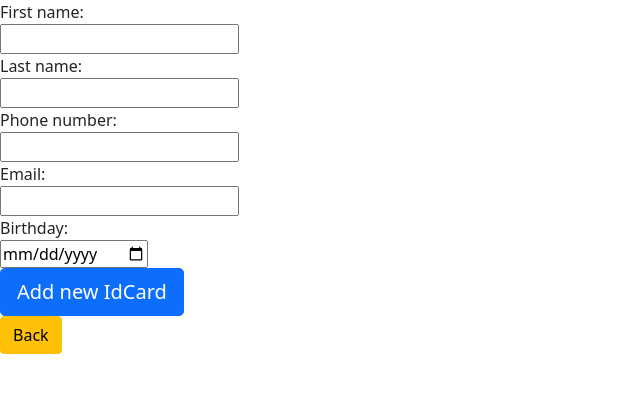
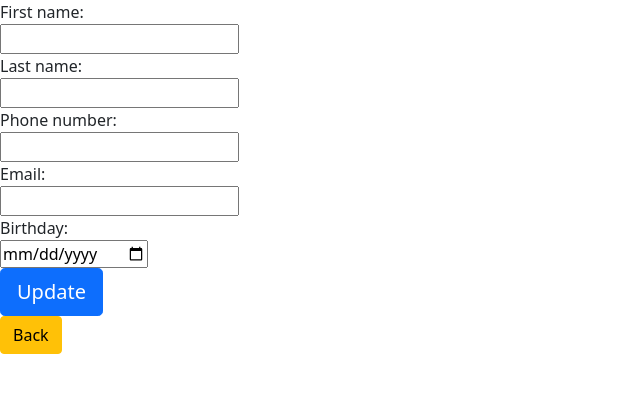
Before and after one commit to Nougat00/IdCard, a Spring app: template src/main/resources/templates/update.html in a window 1280 px wide. Shown: the top 393 px of the page, without its empty margins (0-640 px from the left). Run offline with Thymeleaf, Linux system fonts and the light colour scheme; the template is opened without the code that fills it, so the values that code supplies are empty.

```diff
--- a/src/main/resources/templates/update.html
+++ b/src/main/resources/templates/update.html
@@ -22,7 +22,7 @@
     <input type="email" th:field="*{email}" pattern="[a-zA-Z0-9._%+-]+@[a-zA-Z0-9.-]+\.[a-z]{2,}$" required><br>
     <label>Birthday:</label><br>
     <input type="date" th:field="*{birthday}" required><br>
-    <button type="submit" class="btn btn-primary btn-lg">Add new IdCard</button>
+    <button type="submit" class="btn btn-primary btn-lg">Update</button>
 </form>
 <a th:href="@{/}">
     <button type="button" class="btn btn-warning">Back</button>
```
Also changed, not shown: src/main/resources/templates/index.html (+7 -6 lines).
